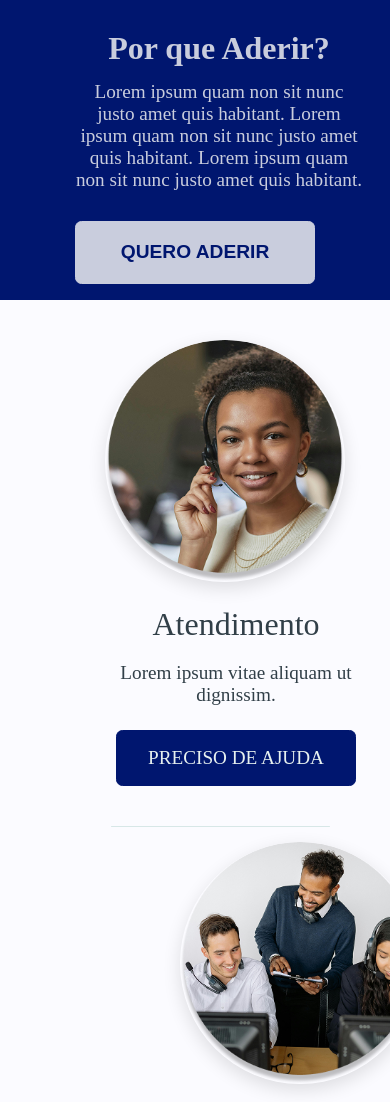
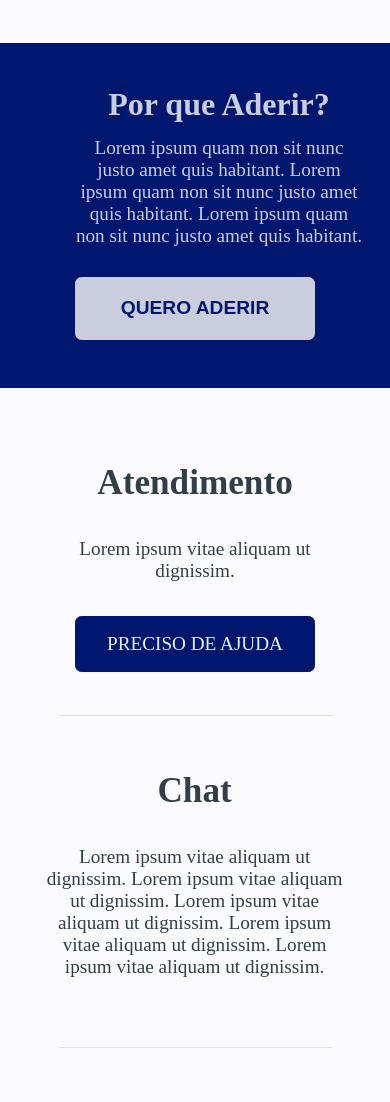
Before and after one commit to RayeneAmaro/website-efpc, a plain HTML site: page index.html in a window 390 px wide. Shown: the part 898-2000 px from the top of the page. Drawn offline with Linux system fonts and the light colour scheme.

Commit message:
responsivo e display none nas imagens

```diff
--- a/style.css
+++ b/style.css
@@ -439,6 +439,7 @@ footer a:focus{
     .banner{
         display: flex;
         flex-wrap: wrap;
+        margin-bottom: 5rem
     }
 
     .img-banner-div{
@@ -465,6 +466,7 @@ footer a:focus{
     .fundo-escuro{
         background-color: #00166F;
         padding: 1rem;
+        padding-bottom: 3rem;
         gap: 0.2rem;
         flex-wrap: wrap;
     }
@@ -489,9 +491,10 @@ footer a:focus{
 
     /* Seção chat/atendimento */
     .seções{
-        padding-left: 5rem;
+        padding-left: 0;
         padding-right: 1rem;
-        width: 80%;
+        width: 100%;
+        padding-bottom: 2rem;
     }
 
     .se-caixas{
@@ -502,21 +505,9 @@ footer a:focus{
     }
 
     .se-caixas .chat .text-chat {
-        order: 2;
         width: 100%;
         padding: 0 1rem;
         text-align: center;
-    }
-
-    .img-secoes img, .img-chat {
-        width: 80%;
-        height: auto;
-        margin-left: -150px;
-        border-radius: 50%;
-    }
-
-    .img-secoes{
-        margin-bottom: -20rem;
     }
 
     .loren, .chat, .atendimento{
@@ -530,62 +521,24 @@ footer a:focus{
 
     .divisor-dir, .divisor-esq{
         margin-bottom: 5%;
-        margin-left: 10%;
+        margin-left: 15%;
         margin-top: 5%;
         width: 70%;
     }
 
-    .img-secoes{
-        width: 50%;
-        height: auto;
-        margin-left: 8rem;
-        margin-bottom: -1rem;
+    .t-secao{
+        font-weight: 700;
+        text-align: center;
+        width: 100%;
     }
 
-    .img-chat {
-        order: 1;
-        margin: 0 auto !important;
-        display: block;
+    .d-secao{
+        text-align: center;
+        width: 100%;
     }
 
-      .img-secoes img, .img-chat img {
-        width: 80% !important;
-        min-width: 15rem;
-        height: auto;
-        display: block;
-        align-items: center;
-  }
-
-    .chat {
-        flex-direction: column;
-        align-items: center;
-        text-align: center;
-    }
-
-    .t-secao {
-        order: 2;
-        display: flex;
-        margin: 0 !important;
-        margin-top: 0.5rem !important;
-        margin-bottom: 0.5rem !important;
-        text-align: center !important;
-        justify-content: center;
-        align-items: center;
-        width: 100% !important;
-        font-size: 2rem;
-    }
-
-    .chat .t-secao {
-        margin-left: -1.1rem !important;
-        padding-left: 0 !important;
-        padding-top: 1.3rem !important;
-    }
-
-    .d-secao {
-        order: 3;
-        text-align: center;
-        font-size: 1.2rem;
-        margin-bottom: 0.5rem !important;
+    .img-secoes{
+        display: none;
     }
 
     .btn-atend{
@@ -603,7 +556,7 @@ footer a:focus{
     }
 
     .c-tit{
-        font-size: 2rem;
+        font-size: 2.5rem;
     }
 
     .c-caixa{
```
